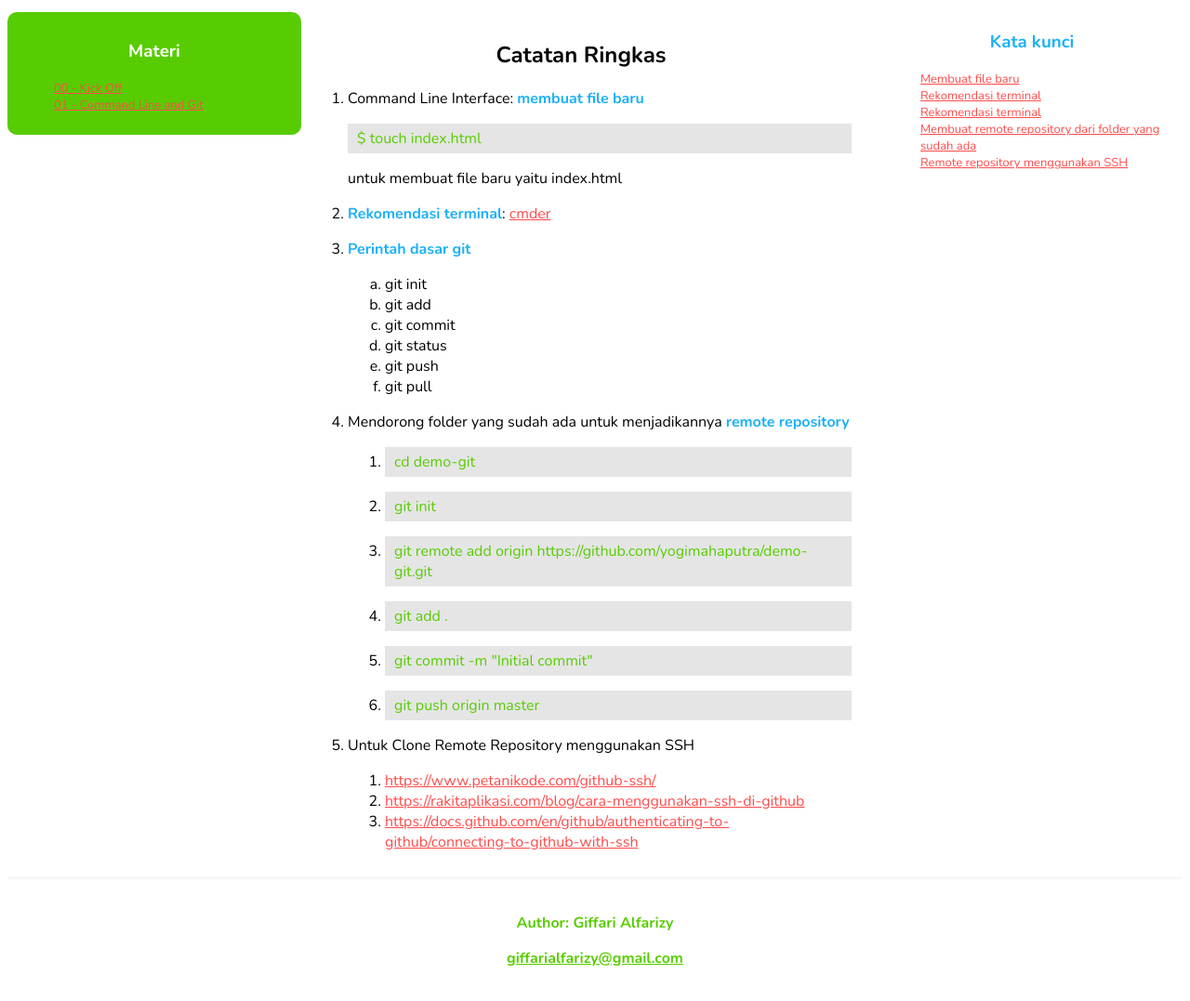
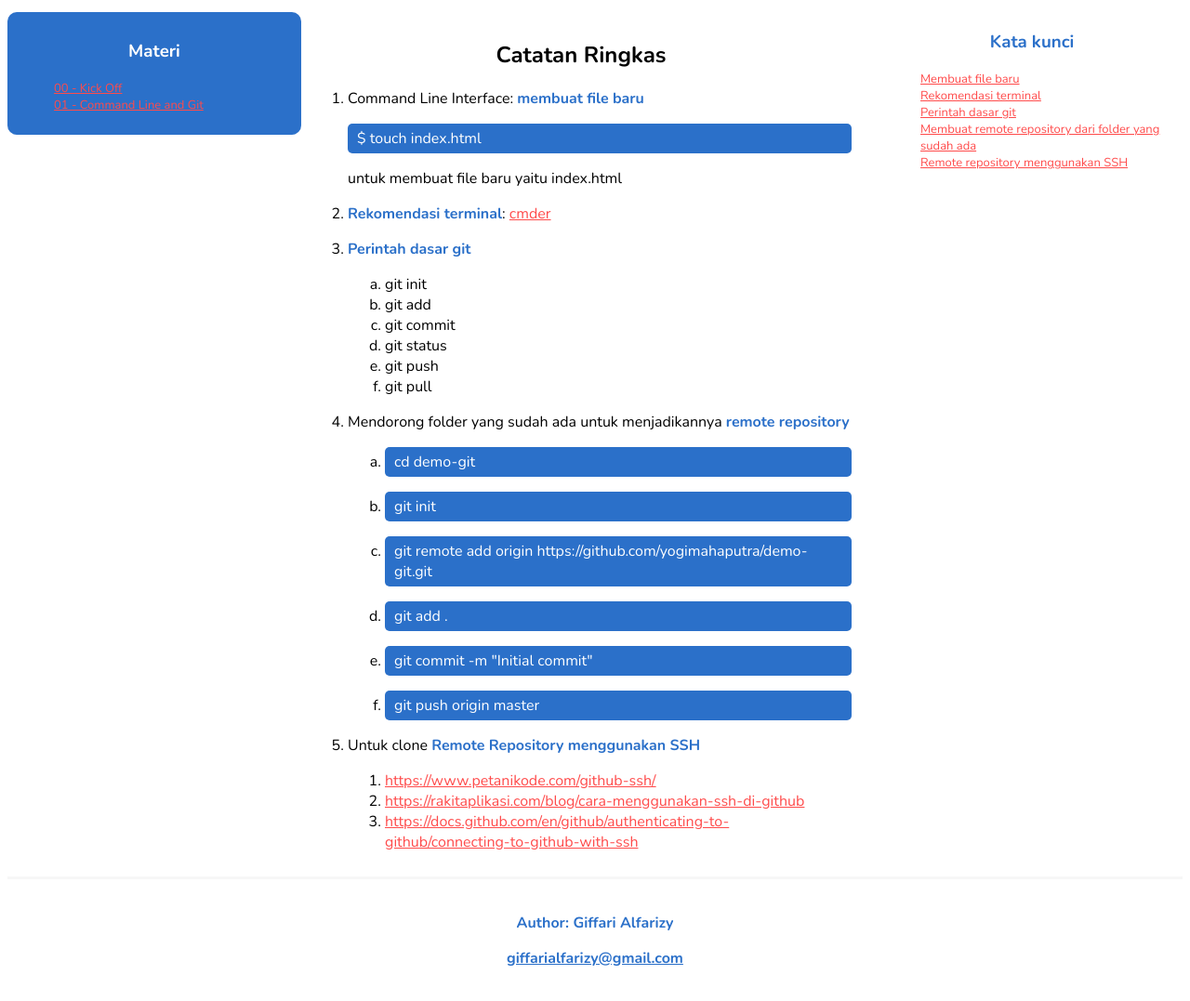
Before and after one commit to giffarialfarizy/catatan-react-sanbercode, a plain HTML site: page 01_160821_senin_commandline-and-git.html in a window 1280 px wide. Shown: the part 111-1188 px from the top of the page at 93% size. Drawn offline with nearby package versions, Linux system fonts and the light colour scheme.

Commit message:
minor fix

```diff
--- a/01_160821_senin_commandline-and-git.html
+++ b/01_160821_senin_commandline-and-git.html
@@ -55,7 +55,7 @@
           </li>
           <li id="remote-repository">
             <p>Mendorong folder yang sudah ada untuk menjadikannya <span class="penting">remote repository</span></p>
-            <ol>
+            <ol type="a">
               <li>
                 <p class="code">cd demo-git</p>
               </li>
@@ -77,7 +77,7 @@
             </ol>
           </li>
           <li>
-            <p>Untuk Clone Remote Repository menggunakan SSH</p>
+            <p>Untuk clone <span class="penting">Remote Repository menggunakan SSH</span></p>
             <ol>
               <li><a href="https://www.petanikode.com/github-ssh/" target="_blank">https://www.petanikode.com/github-ssh/</a></li>
               <li><a href="https://rakitaplikasi.com/blog/cara-menggunakan-ssh-di-github" target="_blank">https://rakitaplikasi.com/blog/cara-menggunakan-ssh-di-github</a></li>
@@ -103,7 +103,7 @@
             <a href="#rekomendasi-terminal">Rekomendasi terminal</a>
           </li>
           <li>
-            <a href="#perintah-git">Rekomendasi terminal</a>
+            <a href="#perintah-git">Perintah dasar git</a>
           </li>
           <li>
             <a href="#remote-repository">Membuat remote repository dari folder yang sudah ada</a>
--- a/styles.css
+++ b/styles.css
@@ -10,7 +10,7 @@ body {
 
 h1 {
   text-align: center;
-  color: #58cc02;
+  color: #2b70c9;
   font-weight: 900;
   text-transform: uppercase;
 }
@@ -46,16 +46,16 @@ footer {
   font-weight: bold;
   text-align: center;
   background-color: #ffffff;
-  color: #58cc02;
+  color: #2b70c9;
   padding: 20px 0 20px 0;
 }
 
 footer a:link {
-  color: #58cc02;
+  color: #2b70c9;
 }
 
 footer a:visited {
-  color: #58cc02;
+  color: #2b70c9;
 }
 
 .tanggal {
@@ -71,7 +71,7 @@ footer a:visited {
   padding: 10px;
   width: 25%;
   color: #ffffff;
-  background-color: #58cc02;
+  background-color: #2b70c9;
   border-radius: 10px;
 }
 
@@ -87,7 +87,7 @@ footer a:visited {
   width: 25%;
   background-color: #ffffff;
   border-radius: 5px;
-  color: #1cb0f6;
+  color: #2b70c9;
   position: fixed;
   right: 10px;
 }
@@ -120,21 +120,22 @@ div.sidebar ul li a:visited {
 }
 
 .keywords ol li a:link {
-    color: #1cb0f6;
+    color: #2b70c9;
 }
 
 .keywords ul li a:visited {
-    color: #1cb0f6;
+    color: #2b70c9;
 }
 
 span.penting {
   font-weight: bold;
-  color: #1cb0f6;
+  color: #2b70c9;
 }
 
 p.code {
-  background-color: #e5e5e5;
-  color: #58cc02;
+  background-color: #2b70c9;
+  border-radius: 5px;
+  color: #ffffff;
   text-align: left;
   padding: 5px 10px 5px 10px;
   /* font-family: ; */
```
Also changed, not shown: logo.png (added).
